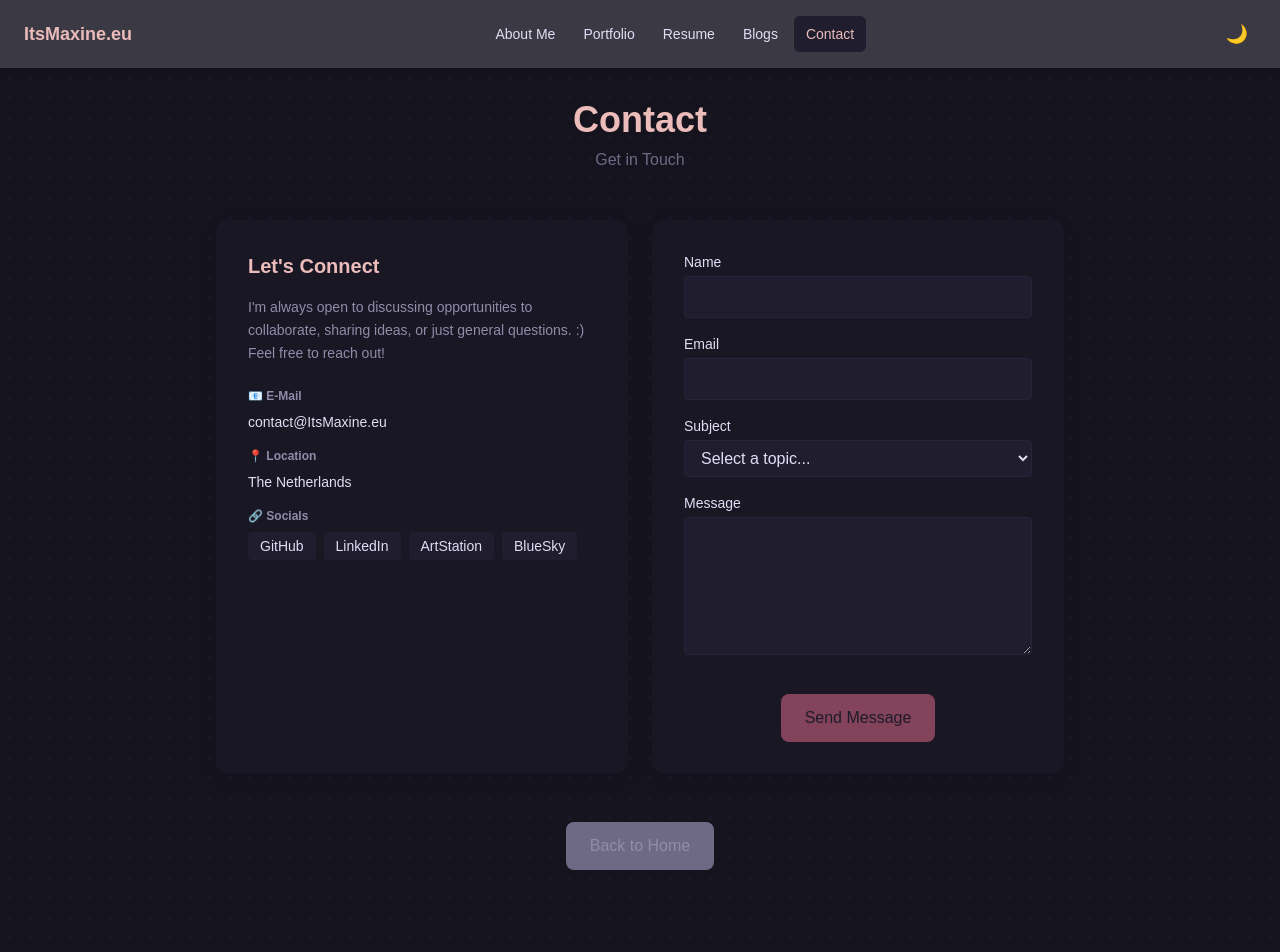
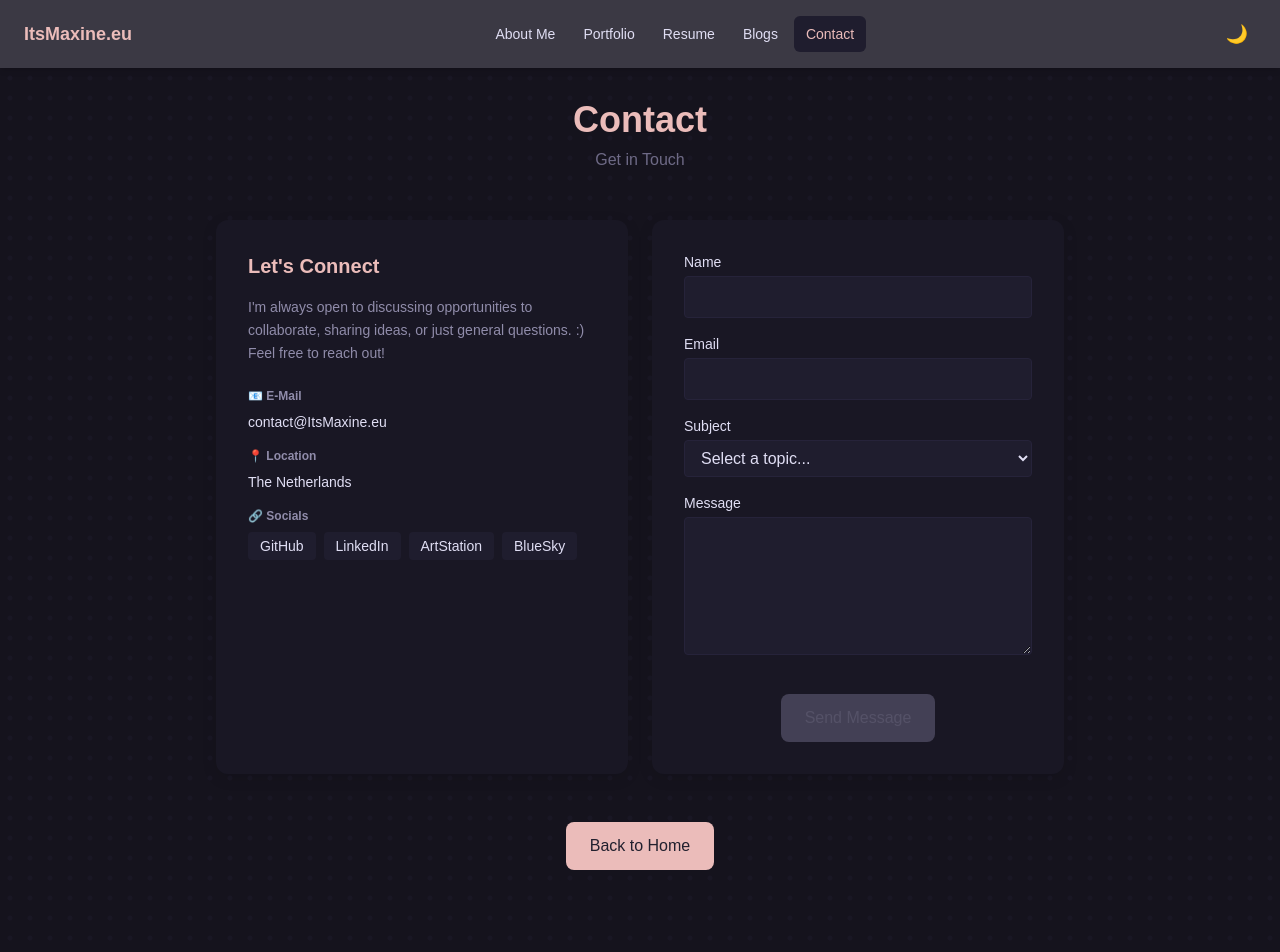
Before and after one commit to MaxineCodes/personal-website, a Next.js app: page /contact in a window 1280 px wide. Shown: the top 952 px of the page. Built offline with nearby package versions, Linux system fonts and the light colour scheme.

Commit message:
comments

```diff
--- a/app/(main)/contact/page.tsx
+++ b/app/(main)/contact/page.tsx
@@ -67,7 +67,7 @@ export default function ContactPage() {
 
             <div className="mx-auto px-4 py-8 sm:px-6">
 
-                {/* ===== Page Header ===== */}
+                {/* Page Header */}
                 <div className="mb-4 text-center">
                     <h1 className="text-3xl font-bold text-(--color-rose) sm:text-4xl">
                         Contact
@@ -77,7 +77,7 @@ export default function ContactPage() {
                     </p>
                 </div>
 
-                {/* ===== Contact Form Section ===== */}
+                {/* Contact Form Section */}
                 <div className="mx-auto max-w-4xl px-4 py-8 sm:px-6">
                     <section className="mt-0">
                         <div className="grid gap-6 md:grid-cols-2">
@@ -147,7 +147,7 @@ export default function ContactPage() {
                                 />
 
                                 <form onSubmit={handleSubmit} className="space-y-4">
-                                    {/* Honeypot field - hidden from humans, bots will fill it */}
+                                    {/* Honeypot field for bots*/}
                                     <input
                                         ref={honeypotRef}
                                         type="text"
@@ -228,7 +228,7 @@ export default function ContactPage() {
                                         <Button
                                             text={status === 'sending' ? 'Sending...' : 'Send Message'}
                                             href={undefined}
-                                            variant={'bold'}
+                                            variant={'disabled'}
                                             onClick={() => {}}
                                             disabled={status === 'sending' || !turnstileToken}
                                         />
@@ -248,14 +248,14 @@ export default function ContactPage() {
                         </div>
                     </section>
 
-                    {/* ===== Footer Navigation ===== */}
+                    {/* Footer Navigation */}
                     <section className="mt-8">
                         <div className="flex justify-center">
-                            <Button text={"Back to Home"} href={"/"} variant={'disabled'} />
+                            <Button text={"Back to Home"} href={"/"} />
                         </div>
                     </section>
 
-                    {/* ===== Spacer ===== */}
+                    {/* Spacer */}
                     <Spacer />
                 </div>
             </div>
```
